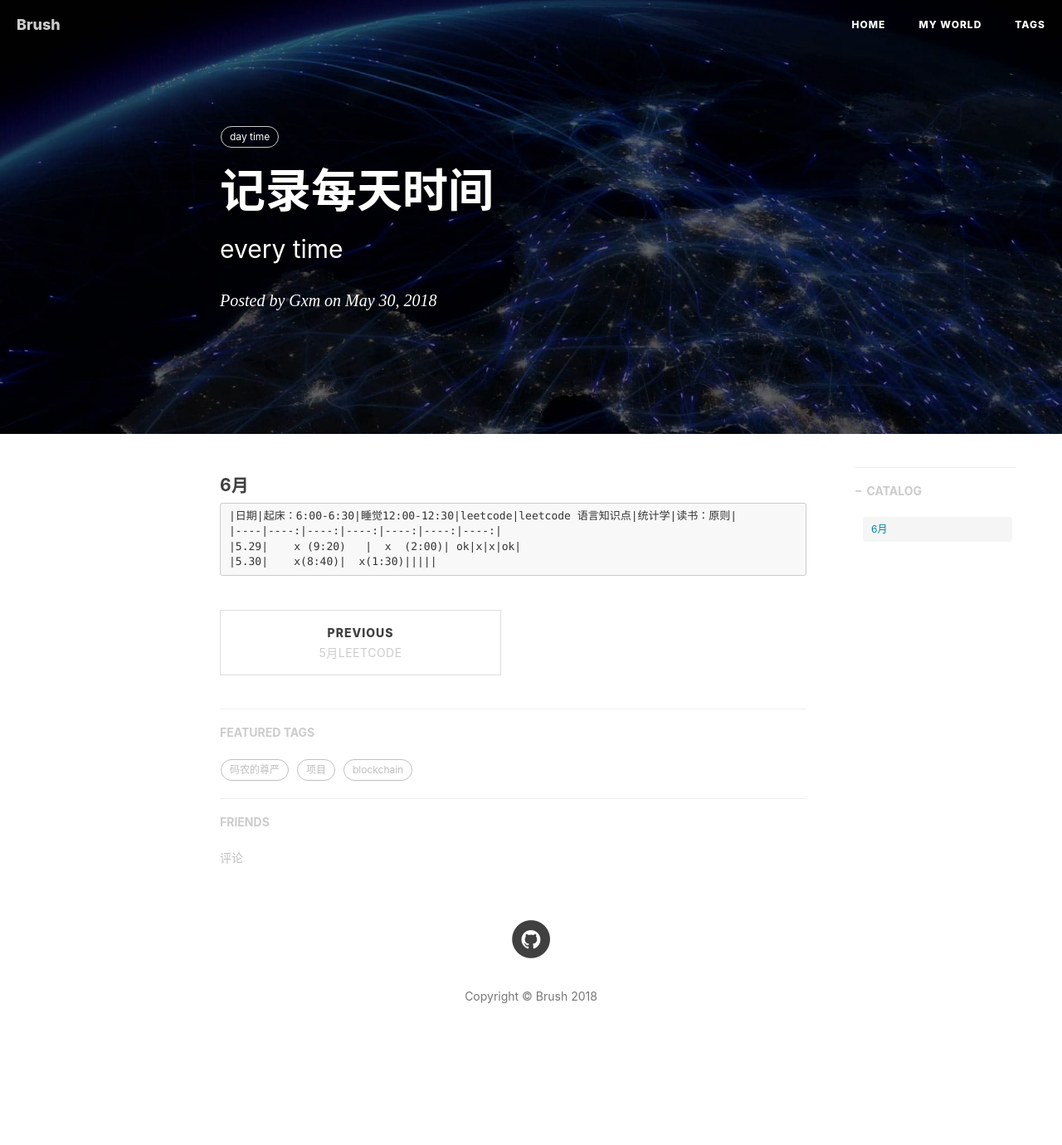
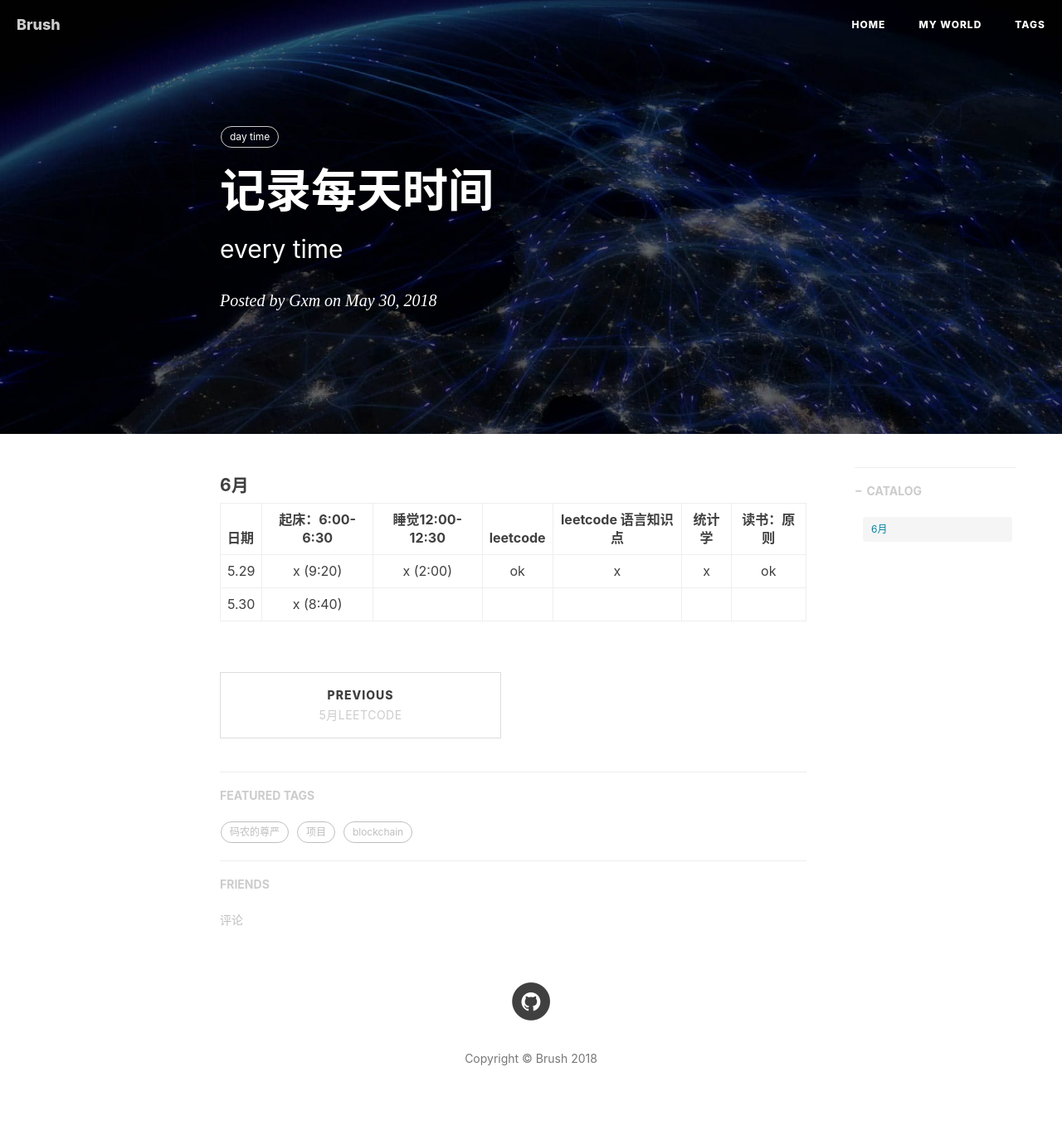
Before and after one commit to BrushXiaoMinGuo/BrushXiaoMinGuo.github.io, a Jekyll site: the page built from _posts/2018-05-30-day-time.markdown, in a window 1280 px wide. Shown: the whole page at 83% size. Built offline with Jekyll 4.4.1, drawn with Linux system fonts in a browser that asks for light colours; nearby versions of some CDN libraries; comment, search, counter and statistics services are not loaded; before the commit the page ends 1305 px from its top, so only the background shows below that.

Commit message:
5.30 	modify

````diff
--- a/_posts/2018-05-30-day-time.markdown
+++ b/_posts/2018-05-30-day-time.markdown
@@ -13,9 +13,8 @@ tags:
 ---
 
 #### 6月
-```
-|日期|起床：6:00-6:30|睡觉12:00-12:30|leetcode|leetcode 语言知识点|统计学|读书：原则|
-|----|----:|----:|----:|----:|----:|----:|
-|5.29|    x (9:20)   |  x  (2:00)| ok|x|x|ok|
-|5.30|    x(8:40)|  x(1:30)|||||
-```
+
+| 日期   |      起床：6:00-6:30      |  睡觉12:00-12:30 | leetcode | leetcode 语言知识点 | 统计学 | 读书：原则 |
+|----------|:-------------:|:------:|:----:|:---:|:---:|:---:|
+| 5.29 |  x (9:20)| x  (2:00) | ok | x| x| ok |
+| 5.30 |    x (8:40)  |    |||||
````
